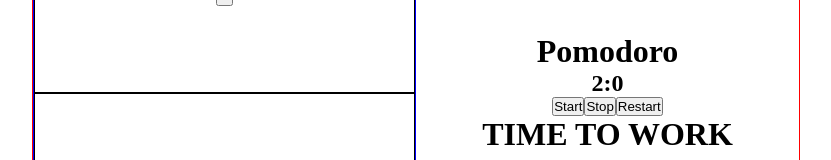
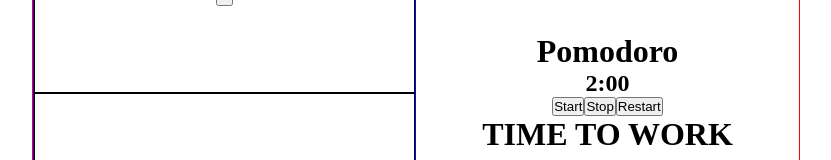
Before and after one commit to carreraprogrammer/pomodoro, a React (Create React App) app: page / in a window 1280 px wide. Shown: the part 307-467 px from the top of the page, without its empty margins (224-1055 px from the left). Built offline with nearby package versions, Linux system fonts and the light colour scheme.

Commit message:
Add 0 to the timer before numbers les than 10

```diff
--- a/src/Components/Pomodoro.js
+++ b/src/Components/Pomodoro.js
@@ -31,7 +31,7 @@ const Pomodoro = () => {
       <div id="pomodoro-container">
         <h1 id="timer-label">Pomodoro</h1>
         <h2 id="time-left">
-          {session}:{seconds < 0 && session === 0 ? 0 : seconds}{" "}
+          {session}:{seconds < 0 && session === 0 ? 0 : seconds === 0 ? seconds + '0' : seconds > 10 ? seconds : '0' + seconds}{" "}
         </h2>
         {/* utiliza el estado local para controlar si el intervalo está en ejecución */}
         <div id='pomodoro-buttons'>
--- a/src/Redux/PomodoroSlice.js
+++ b/src/Redux/PomodoroSlice.js
@@ -41,7 +41,7 @@ export const pomodoroSlice = createSlice (
 
       if (newState.seconds < 0 && newState.session > 0) {
           newState.session -= 1;
-          newState.seconds = 5;
+          newState.seconds = 59;
       }else if(newState.session === 0 && newState.seconds  < 0 > 0 && newState.name === "TIME TO WORK"){
         return {...newState, name: "IT'S TIME TO REST", session: newState.initBreak, seconds: 0}
       }else if(newState.session === 0 && newState.seconds < 0 && newState.name === "IT'S TIME TO REST") {
```
